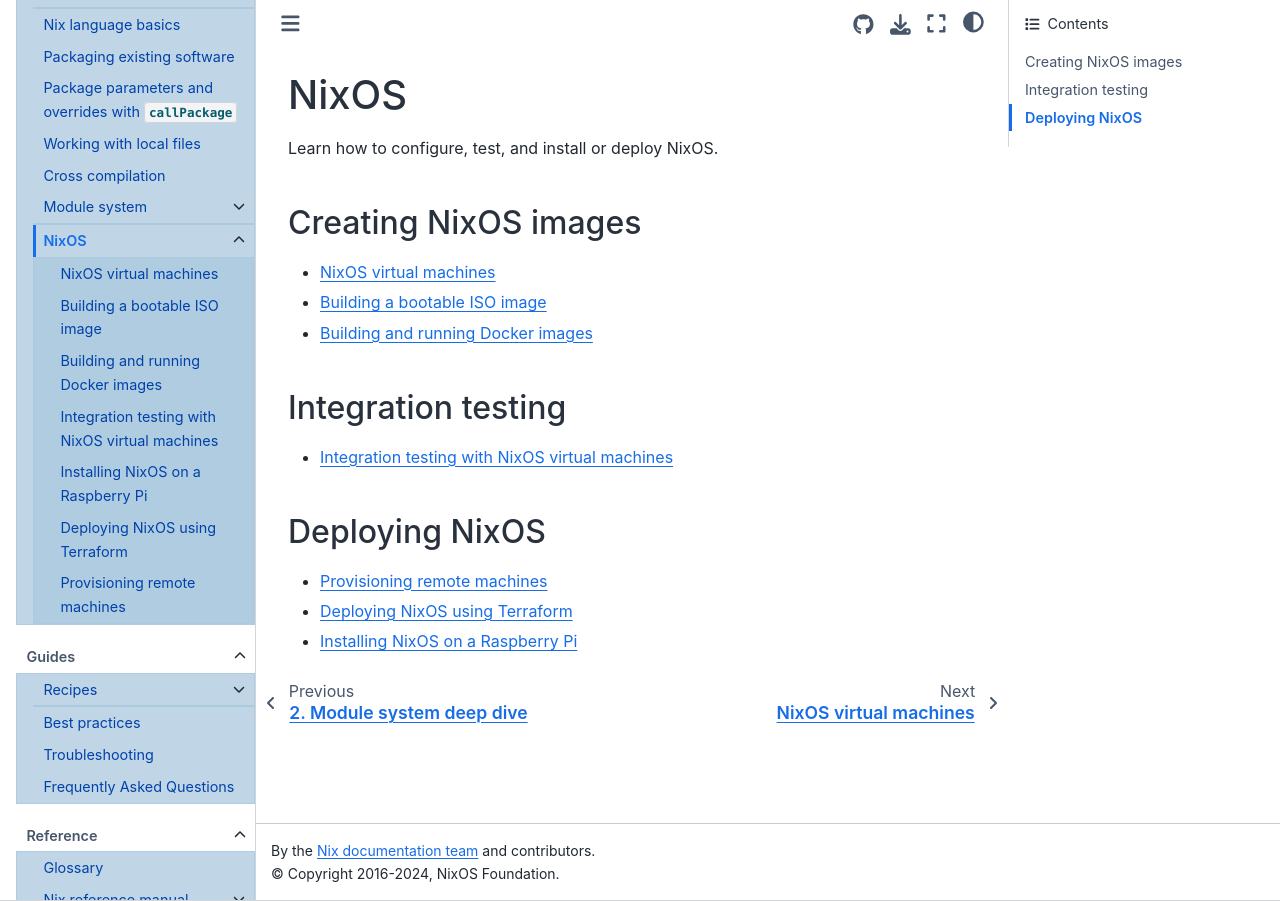
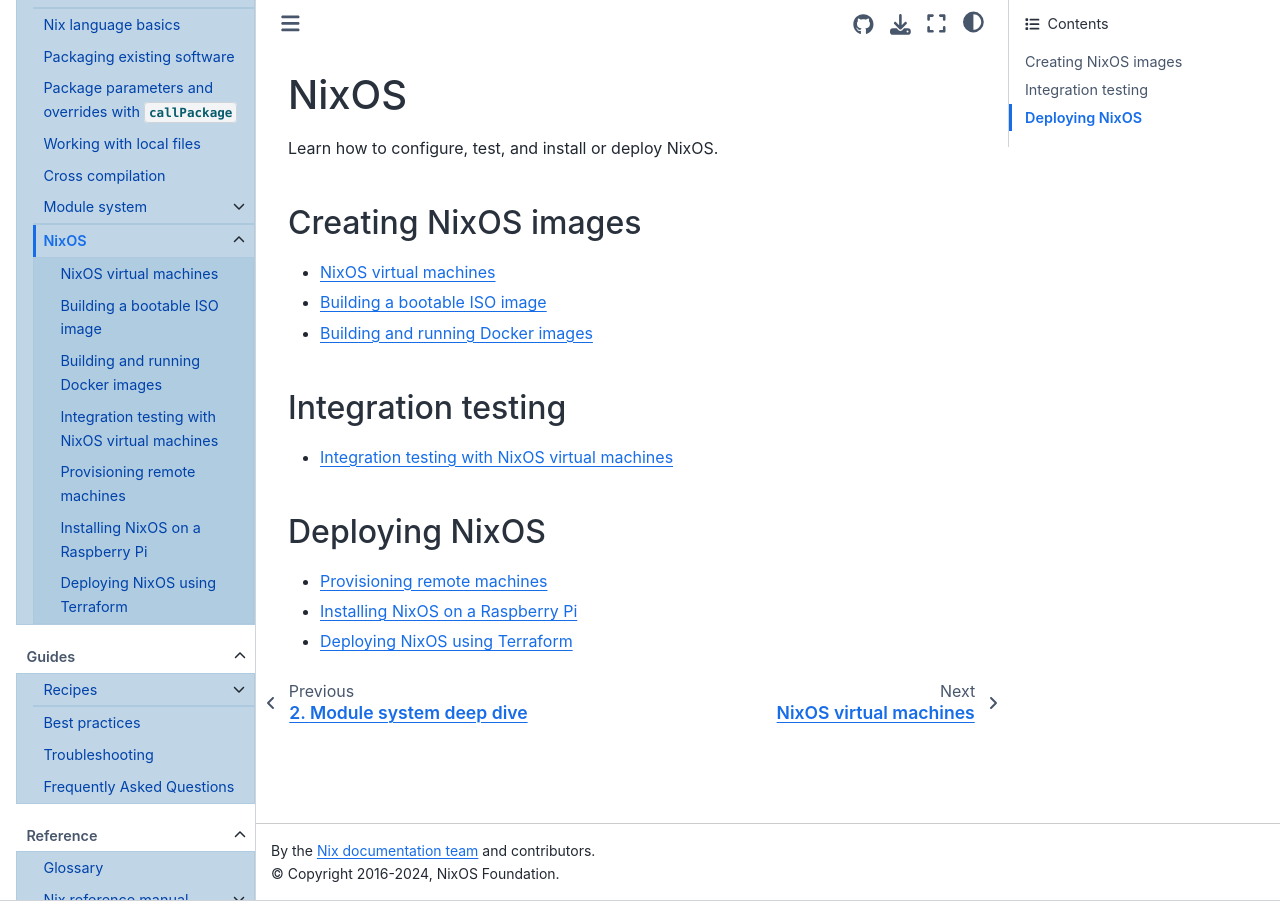
Before and after one commit to NixOS/nix.dev, a Sphinx documentation site: the page built from source/tutorials/nixos/index.md, in a window 1280 px wide. Built offline with Sphinx 7.4.7 and the Sphinx Book theme 1.1.4, drawn with Linux system fonts in a browser that asks for light colours.

Commit message:
sync order in toctree and overview

````diff
--- a/source/tutorials/nixos/index.md
+++ b/source/tutorials/nixos/index.md
@@ -15,8 +15,8 @@
 ## Deploying NixOS
 
 - [](provisioning-remote-machines)
+- [](installing-nixos-on-a-raspberry-pi)
 - [](deploying-nixos-using-terraform)
-- [](installing-nixos-on-a-raspberry-pi)
 
 
 ```{toctree}
@@ -26,7 +26,7 @@
 building-bootable-iso-image.md
 building-and-running-docker-images.md
 integration-testing-using-virtual-machines.md
+provisioning-remote-machines.md
 installing-nixos-on-a-raspberry-pi.md
 deploying-nixos-using-terraform.md
-provisioning-remote-machines.md
 ```
````
